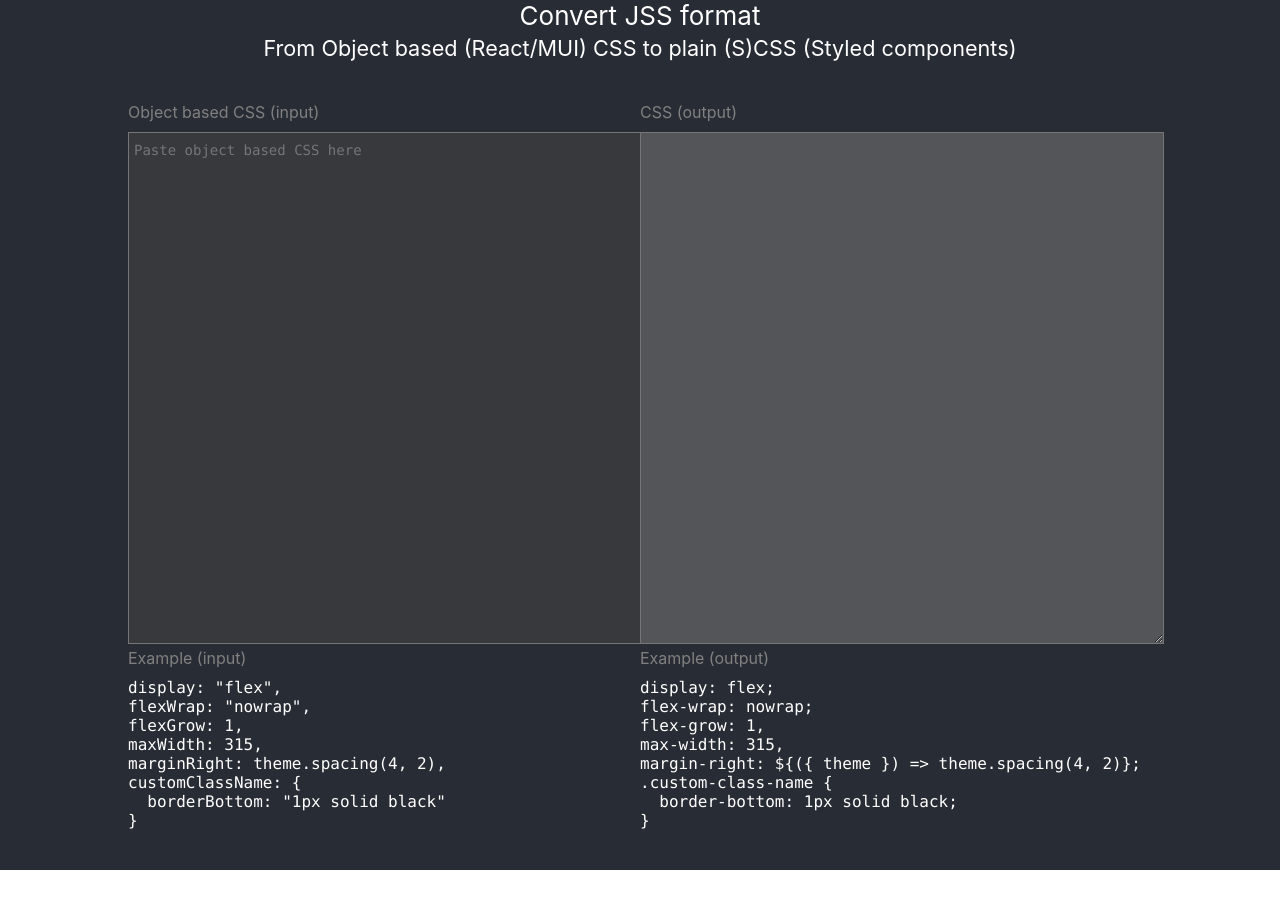
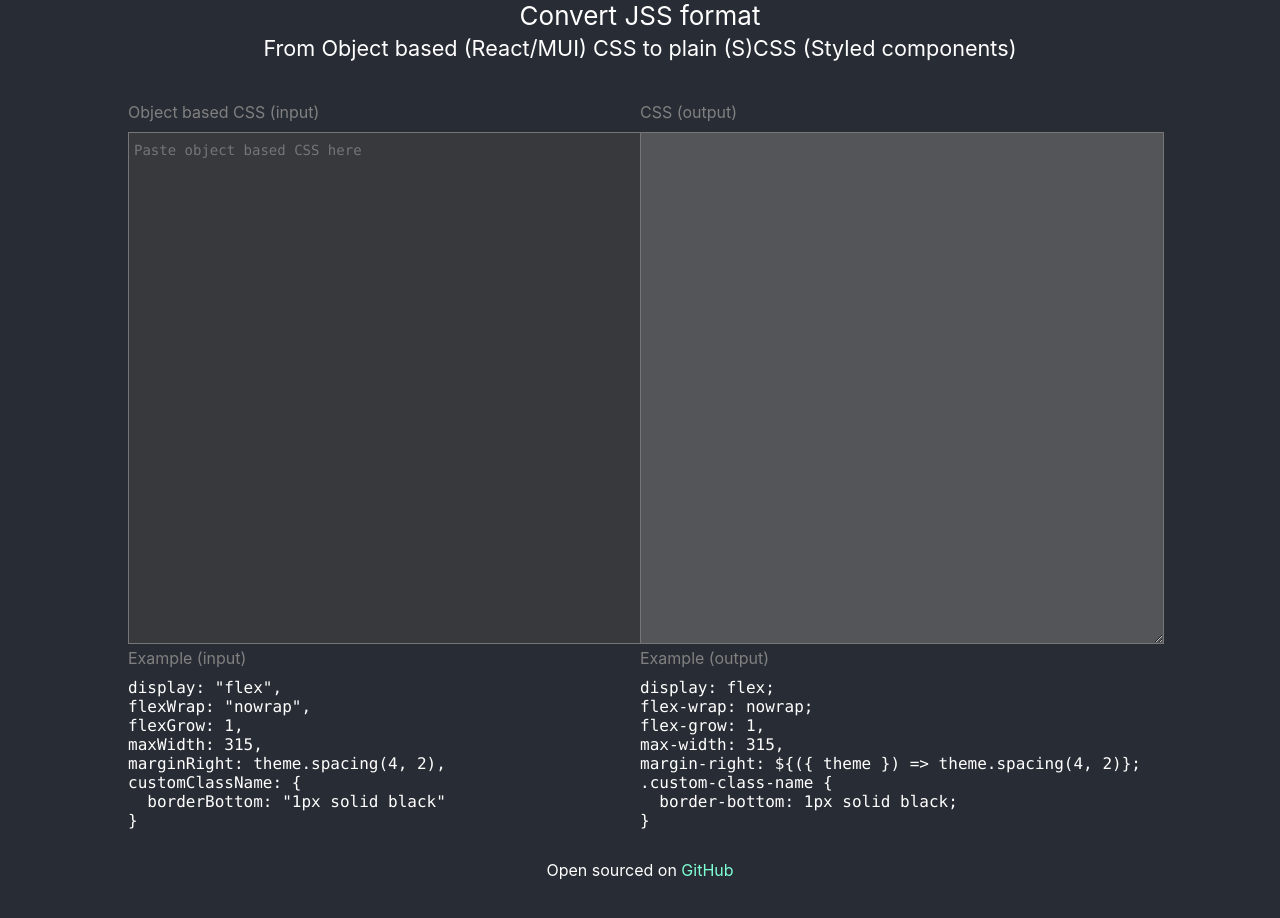
Before and after one commit to jimmybrawn/convert-jss, a React (Create React App) app: page / in a window 1280 px wide. Shown: the top 918 px of the page. Before the commit the page ends 870 px from the top, so only its background shows below. Built offline with nearby package versions, Linux system fonts and the light colour scheme.

Commit message:
signature and read me

```diff
--- a/src/App.css
+++ b/src/App.css
@@ -84,11 +84,13 @@ label {
 label + button {
   display: inline-block;
 }
-@keyframes App-logo-spin {
-  from {
-    transform: rotate(0deg);
-  }
-  to {
-    transform: rotate(360deg);
-  }
+
+.signature {
+  margin: 30px 0;
+  color: white;
 }
+
+.signature a {
+  color: aquamarine;
+  text-decoration: none;
+}
--- a/src/App.js
+++ b/src/App.js
@@ -72,6 +72,17 @@ margin-right: \${({ theme }) => theme.spacing(4, 2)};
             </pre>
           </div>
         </div>
+        <div className="signature">
+          Open sourced on{" "}
+          <a
+            href="https://github.com/jimmybrawn/convert-jss"
+            target="blank"
+            noopener
+            noreferer
+          >
+            GitHub
+          </a>
+        </div>
       </main>
     </div>
   );
```
Also changed, not shown: 1 other file (tests, documents, lock files or other folders).
